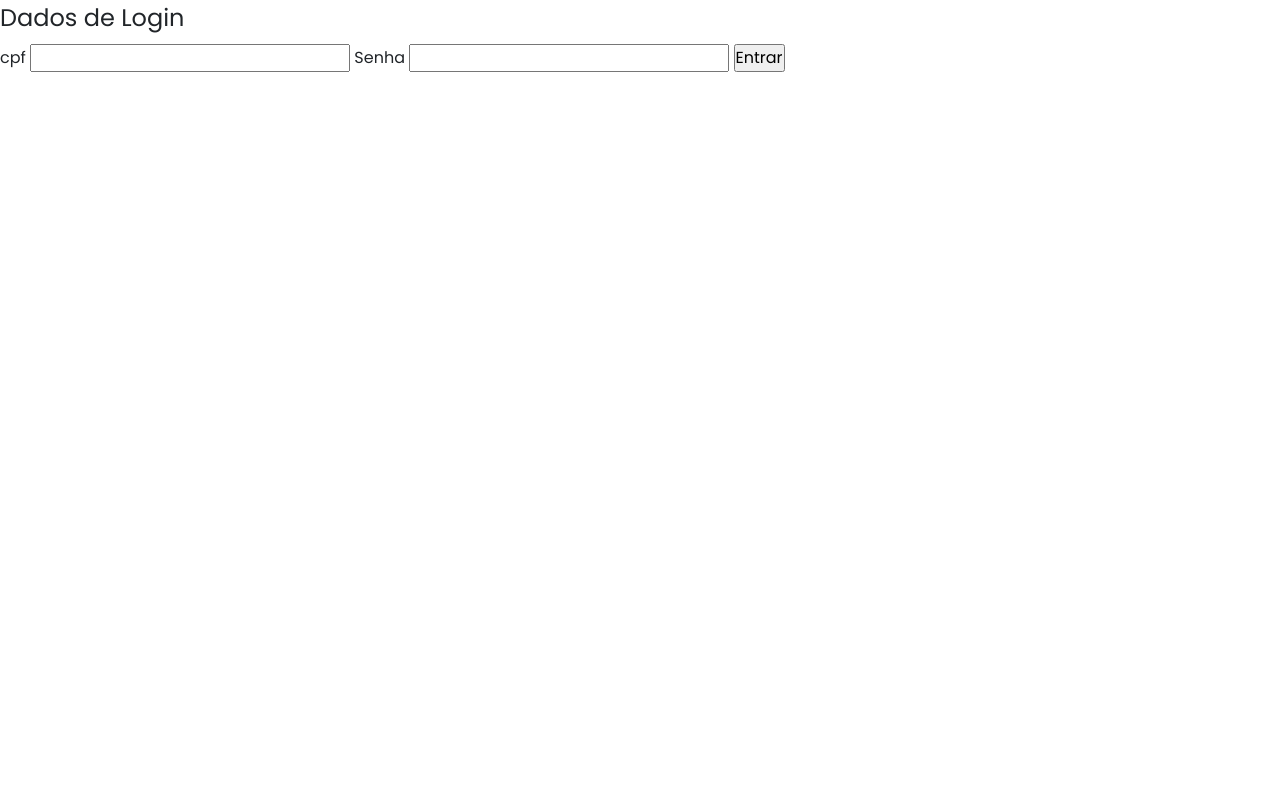
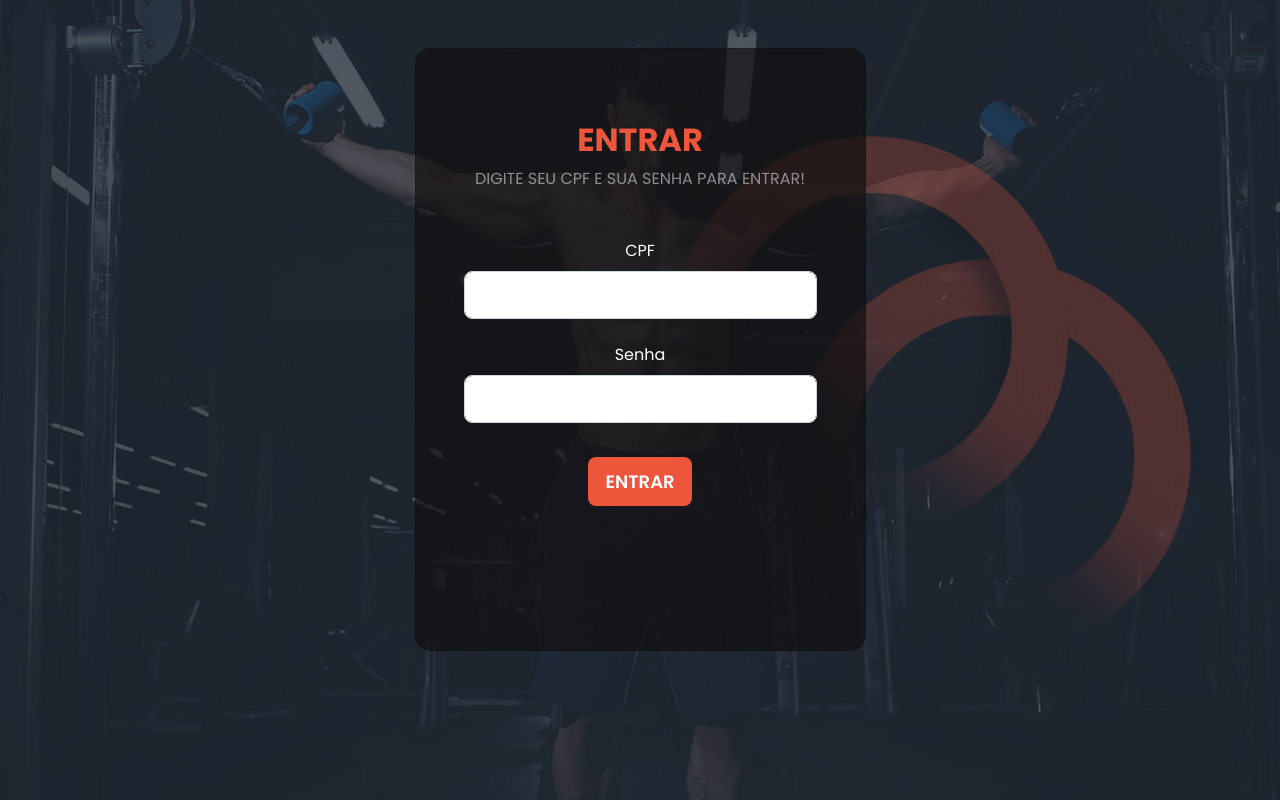
Before and after one commit to PedroCarvalhoB/QuickFit, a PHP site: page /base/login.php in a window 1280 px wide. Run offline with PHP 8.4, Linux system fonts and the light colour scheme.

Commit message:
login decente

```diff
--- /dev/null
+++ b/assets/css/login.css
@@ -0,0 +1,32 @@
+body{
+    background-image: url(../images/slide-01.jpg);
+    background-position: center;
+    background-repeat: no-repeat;
+    background-size: cover;
+    background-attachment: fixed;
+}
+.titulo{
+    color: #ed563b;
+}
+.btnsub {
+    display: inline-block;
+    font-size: 18px;
+    padding: 11px 17px;
+    background-color: #ed563b;
+    color: #fff;
+    text-align: center;
+    font-weight: 600;
+    text-transform: uppercase;
+    transition: all .3s;
+    border: none;
+    outline: none;
+    border-radius: 8px;
+    margin-top: 10px    ;
+}
+
+.btnsub:hover {
+    background-color: #f9735b;
+}
+.logincont{
+    background-color: rgba(19, 15, 15, 0.678);
+}
--- a/base/login.php
+++ b/base/login.php
@@ -11,32 +11,48 @@
   <link rel="stylesheet" href="https://cdnjs.cloudflare.com/ajax/libs/font-awesome/6.4.0/css/all.min.css" integrity="sha512-iecdLmaskl7CVkqkXNQ/ZH/XLlvWZOJyj7Yy7tcenmpD1ypASozpmT/E0iPtmFIB46ZmdtAc9eNBvH0H/ZpiBw==" crossorigin="anonymous" referrerpolicy="no-referrer" />
   <meta name="viewport" content="width=device-width, initial-scale=1.0">
 
-  <link href="https://cdn.jsdelivr.net/npm/bootstrap@5.2.1/dist/css/bootstrap.min.css" rel="stylesheet"
-    integrity="sha384-iYQeCzEYFbKjA/T2uDLTpkwGzCiq6soy8tYaI1GyVh/UjpbCx/TYkiZhlZB6+fzT" crossorigin="anonymous">
+  <link href="https://cdn.jsdelivr.net/npm/bootstrap@5.2.1/dist/css/bootstrap.min.css" rel="stylesheet" integrity="sha384-iYQeCzEYFbKjA/T2uDLTpkwGzCiq6soy8tYaI1GyVh/UjpbCx/TYkiZhlZB6+fzT" crossorigin="anonymous">
+
+  <link rel="stylesheet" href="../assets/css/login.css">
 </head>
 
 <body>
-    <form action="validacao.php" method="post">
-			<fieldset>
-			<legend>Dados de Login</legend>
-				<label for="txCpf">cpf</label>
-				<input type="text" name="cpf" id="txCpf" maxlength="25" />
-				<label for="txSenha">Senha</label>
-				<input type="password" name="senha" id="txSenha" />
+  <form action="validacao.php" method="post">
+    <section class="vh-30 gradient-custom">
+      <div class="container py-5 h-70">
+        <div class="row d-flex justify-content-center align-items-center h-100">
+          <div class="col-12 col-md-8 col-lg-6 col-xl-5 ">
+            <div class="card text-white logincont" style="border-radius: 1rem;">
+              <div class="card-body p-5 text-center">
 
-				<input type="submit" value="Entrar" />
-			</fieldset>
-		</form>
+                <div class="mb-md-5 mt-md-4 pb-5">
+
+                  <h2 class="fw-bold mb-2 text-uppercase titulo">Entrar</h2>
+                  <p class="text-white-50 mb-5">DIGITE SEU CPF E SUA SENHA PARA ENTRAR!</p>
+
+                  <div class="form-outline form-white mb-4">
+                    <label class="form-label" for="typeEmailX">CPF</label>
+                    <input type="tex" name="cpf" id="typeEmailX" class="form-control form-control-lg" />
+                  </div>
+
+                  <div class="form-outline form-white mb-4">
+                    <label class="form-label" for="typePasswordX">Senha</label>
+                    <input type="password" name="senha" class="form-control form-control-lg" />
+                  </div>
+
+                  <button class="btnsub" type="submit">Entrar</button>
+                </div>
+              </div>
+            </div>
+  </form>
 
   <!-- Script  -->
   <script src="js/dash.js"></script>
 
-  <script src="https://cdn.jsdelivr.net/npm/@popperjs/core@2.11.6/dist/umd/popper.min.js"
-    integrity="sha384-oBqDVmMz9ATKxIep9tiCxS/Z9fNfEXiDAYTujMAeBAsjFuCZSmKbSSUnQlmh/jp3" crossorigin="anonymous">
-    </script>
+  <script src="https://cdn.jsdelivr.net/npm/@popperjs/core@2.11.6/dist/umd/popper.min.js" integrity="sha384-oBqDVmMz9ATKxIep9tiCxS/Z9fNfEXiDAYTujMAeBAsjFuCZSmKbSSUnQlmh/jp3" crossorigin="anonymous">
+  </script>
 
-  <script src="https://cdn.jsdelivr.net/npm/bootstrap@5.2.1/dist/js/bootstrap.min.js"
-    integrity="sha384-7VPbUDkoPSGFnVtYi0QogXtr74QeVeeIs99Qfg5YCF+TidwNdjvaKZX19NZ/e6oz" crossorigin="anonymous">
+  <script src="https://cdn.jsdelivr.net/npm/bootstrap@5.2.1/dist/js/bootstrap.min.js" integrity="sha384-7VPbUDkoPSGFnVtYi0QogXtr74QeVeeIs99Qfg5YCF+TidwNdjvaKZX19NZ/e6oz" crossorigin="anonymous">
   </script>
 </body>
 
```
Also changed, not shown: assets/images/Treinadora.png (added).
